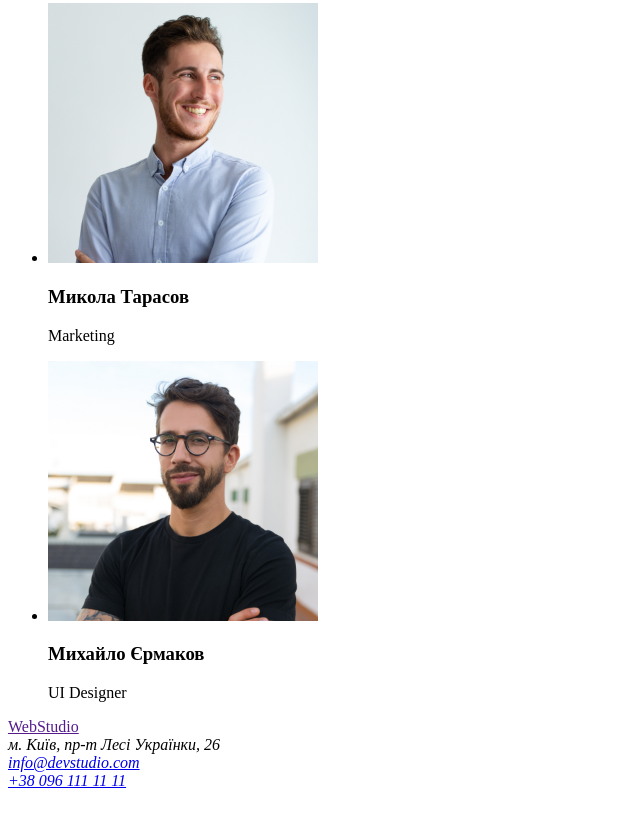
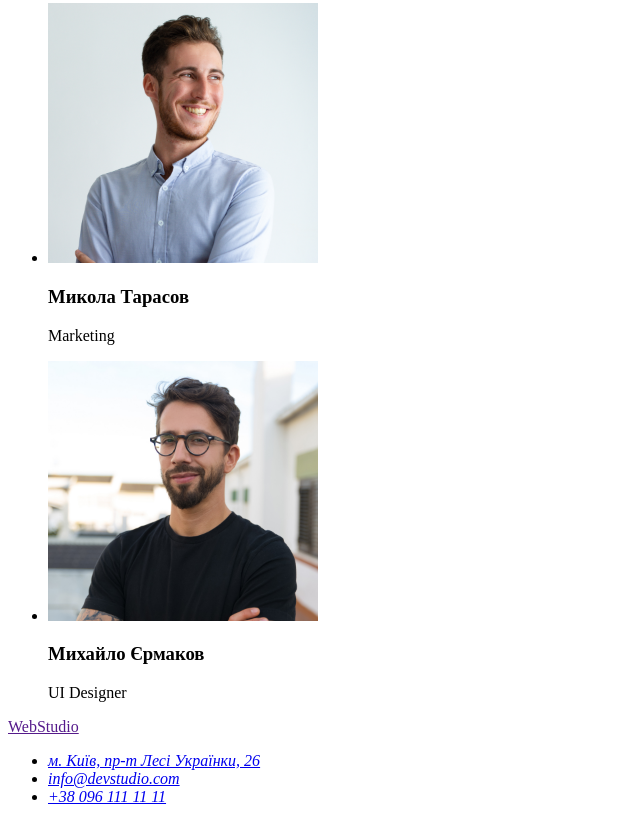
Before and after one commit to Petro199/goit-markup-hw-01, a plain HTML site: page index.html in a window 1280 px wide. Shown: the part 2360-3182 px from the top of the page, without its empty margins (0-640 px from the left). Before the commit the page ends 3158 px from the top, so only its background shows below. Drawn offline with Linux system fonts and the light colour scheme.

Commit message:
update 2

```diff
--- a/index.html
+++ b/index.html
@@ -87,9 +87,17 @@
     <footer>
       <a href="">WebStudio</a>
       <address>
-        м. Київ, пр-т Лесі Українки, 26 <br />
-        <a href="mailto:info@devstudio.com">info@devstudio.com</a> <br />
-        <a href="tel:+380961111111">+38 096 111 11 11</a>
+        <ul>
+          <li>
+            <a href="https://www.google.com.ua/maps/">м. Київ, пр-т Лесі Українки, 26</a>
+          </li>
+          <li>
+            <a href="mailto:info@devstudio.com">info@devstudio.com</a>
+          </li>
+          <li>
+            <a href="tel:+380961111111">+38 096 111 11 11</a>
+          </li>
+        </ul>
       </address>
     </footer>
   </body>
```
